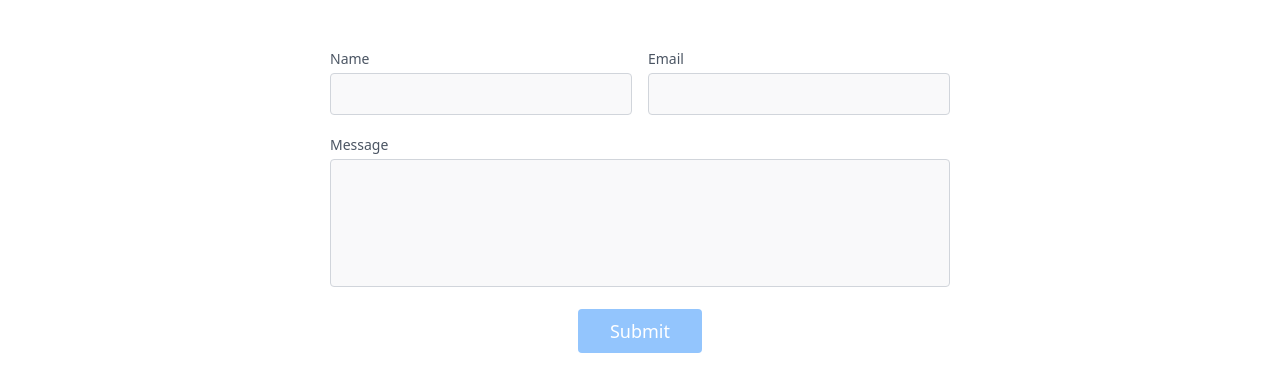
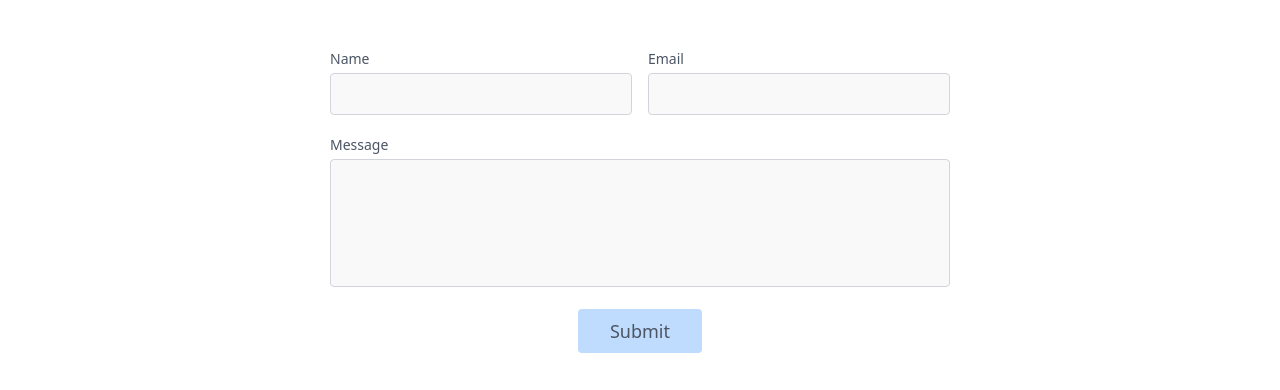
Before and after one commit to atharsh710/My-Website-with-Tailwind-css, a plain HTML site: page contact.html in a window 1280 px wide. Shown: the part 388-778 px from the top of the page. Drawn offline with nearby package versions, Linux system fonts and the light colour scheme.

Commit message:
contactusupdate

```diff
--- a/contact.html
+++ b/contact.html
@@ -54,7 +54,7 @@
                   </div>
                 </div>
                 <div class="p-2 w-full">
-                  <button class="flex mx-auto text-white bg-blue-300 border-0 py-2 px-8 focus:outline-none hover:bg-indigo-300 rounded text-lg"><a href="https://docs.google.com/forms/d/e/1FAIpQLScsbmmLCsJYDmmF467tUrpRHZYTTjCZpIy0yjgZnuF-qPjQSg/viewform?embedded=true">Submit</button></a>
+                  <button class="flex mx-auto text-gray bg-blue-200 border-0 py-2 px-8 focus:outline-none hover:bg-indigo-300 rounded text-lg"><a href="https://docs.google.com/forms/d/e/1FAIpQLScsbmmLCsJYDmmF467tUrpRHZYTTjCZpIy0yjgZnuF-qPjQSg/viewform?embedded=true">Submit</button></a>
                 </div>
 
 
```
